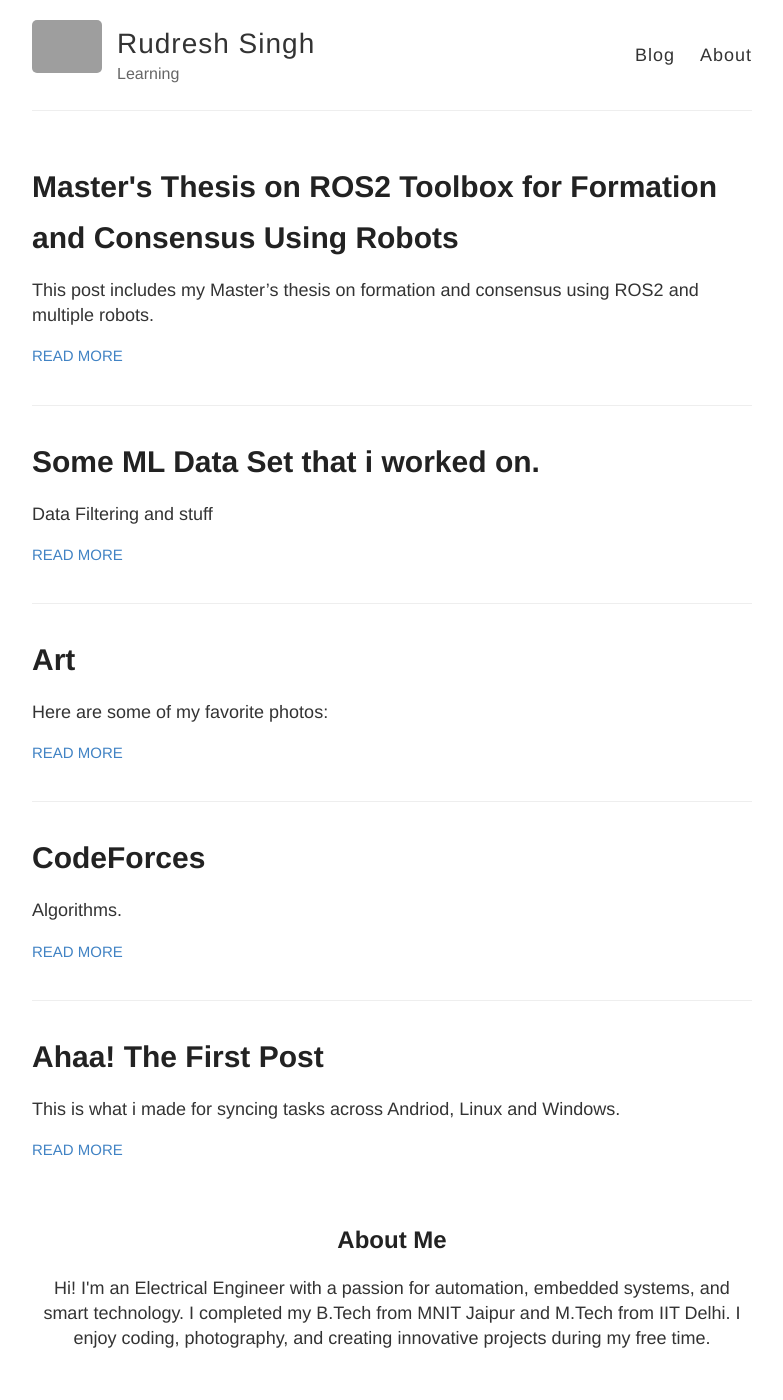
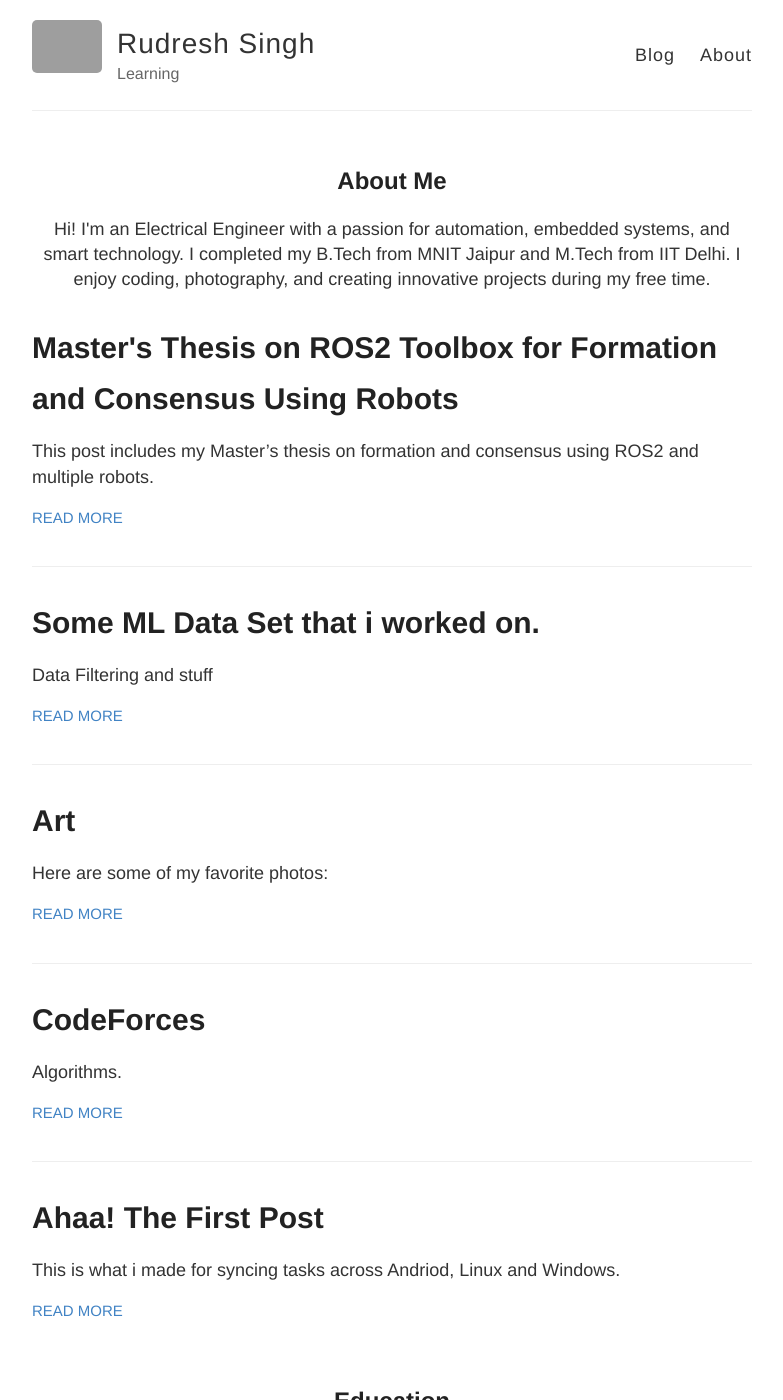
Before and after one commit to Ruudddiiii/ruudddiiii.github.io, a Jekyll site: the page built from index.html, in a window 1280 px wide and 1400 px high. Shown: the whole window, without its empty margins (248-1031 px from the left). Built offline with Jekyll 4.4.1, drawn with Linux system fonts in a browser that asks for light colours; grey boxes are pictures that could not be loaded.

Commit message:
Update default.html

```diff
--- a/_layouts/default.html
+++ b/_layouts/default.html
@@ -37,10 +37,7 @@
 
 
 
-      <div id="main" role="main" class="container">
-      {{ content }}
-      </div>
-  <div class="container" style="margin-top: 40px;">
+      <div class="container" style="margin-top: 40px;">
   <h2 style="text-align: center;">About Me</h2>
   <p style="max-width: 800px; margin: 0 auto; text-align: center;">
     Hi! I'm an Electrical Engineer with a passion for automation, embedded systems, and smart technology.
@@ -48,6 +45,11 @@
     and creating innovative projects during my free time.
   </p>
 </div>
+
+<div id="main" role="main" class="container">
+  {{ content }}
+</div>
+
 
 
 <!--     College -->
```
